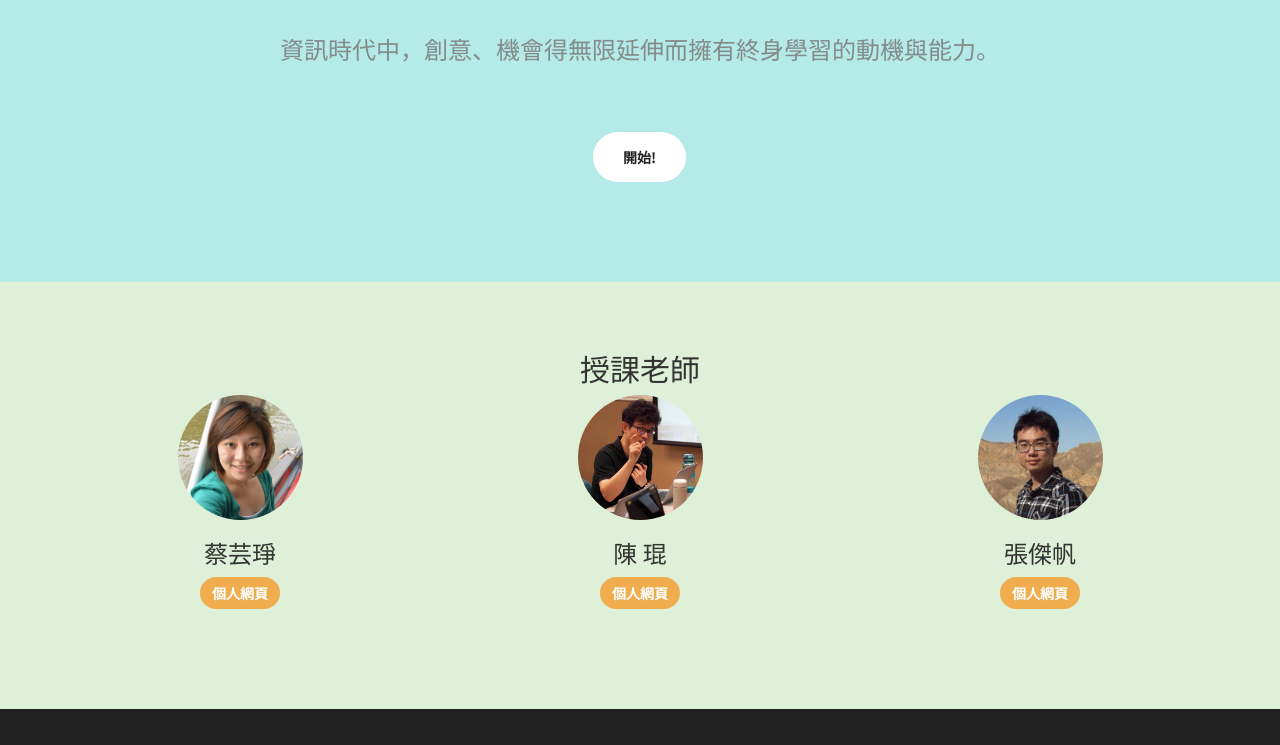
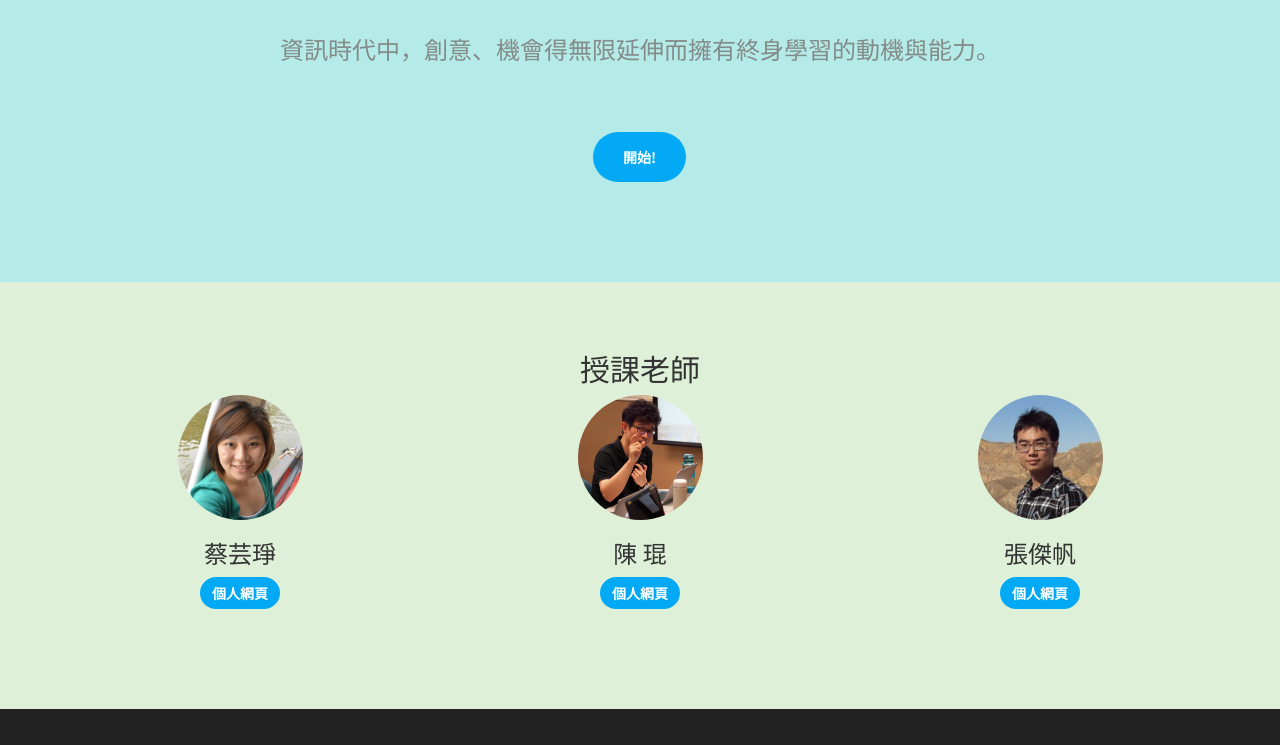
Before and after one commit to kchen-tw/WEB_Scoring_System, a plain HTML site: page index.html in a window 1280 px wide. Shown: the part 1520-2265 px from the top of the page. Drawn offline with nearby package versions, Linux system fonts and the light colour scheme.

Commit message:
change btn-default

```diff
--- a/css/index.css
+++ b/css/index.css
@@ -108,3 +108,12 @@ section {
 a:hover {
     text-decoration: none;
 }
+
+#homeHeading {
+    margin-bottom: 6.5rem;
+}
+
+.btn {
+    background-color: #03A9F4;
+    color: #FFF;
+}
--- a/index.html
+++ b/index.html
@@ -98,8 +98,7 @@
         <div class="header-content">
             <div class="header-content-inner">
                 <h1 id="homeHeading">國立臺灣大學CS+X能力課程</h1>
-                <hr>
-                <a href="#about" class="btn btn-primary btn-xl page-scroll">CS+X源由</a>
+                <a href="#about" class="btn btn-default btn-xl page-scroll">CS+X源由</a>
             </div>
         </div>
     </header>
@@ -134,7 +133,7 @@
                             <img src="img/pecu.jpg" class="img-responsive img-rounded center-block" alt="Person" />
                             <h3 class="name">蔡芸琤</h3>
                             <a href="http://homepage.ntu.edu.tw/~pecutsai">
-                                <div class="btn btn-warning">個人網頁</div>
+                                <div class="btn btn-default">個人網頁</div>
                             </a>
                         </div>
                     </div>
@@ -144,7 +143,7 @@
                             <h3 class="name">陳 琨</h3>
 
                             <a href="http://kchen.club/">
-                                <div class="btn btn-warning">個人網頁</div>
+                                <div class="btn btn-default">個人網頁</div>
                             </a>
 
                         </div>
@@ -154,7 +153,7 @@
                             <img src="img/jiefan.jpg" class="img-responsive img-rounded  center-block" alt="Person" />
                             <h3 class="name">張傑帆</h3>
                             <a href="http://homepage.ntu.edu.tw/~jfanc/">
-                                <div class="btn btn-warning">個人網頁</div>
+                                <div class="btn btn-default">個人網頁</div>
                             </a>
                         </div>
                     </div>
```
